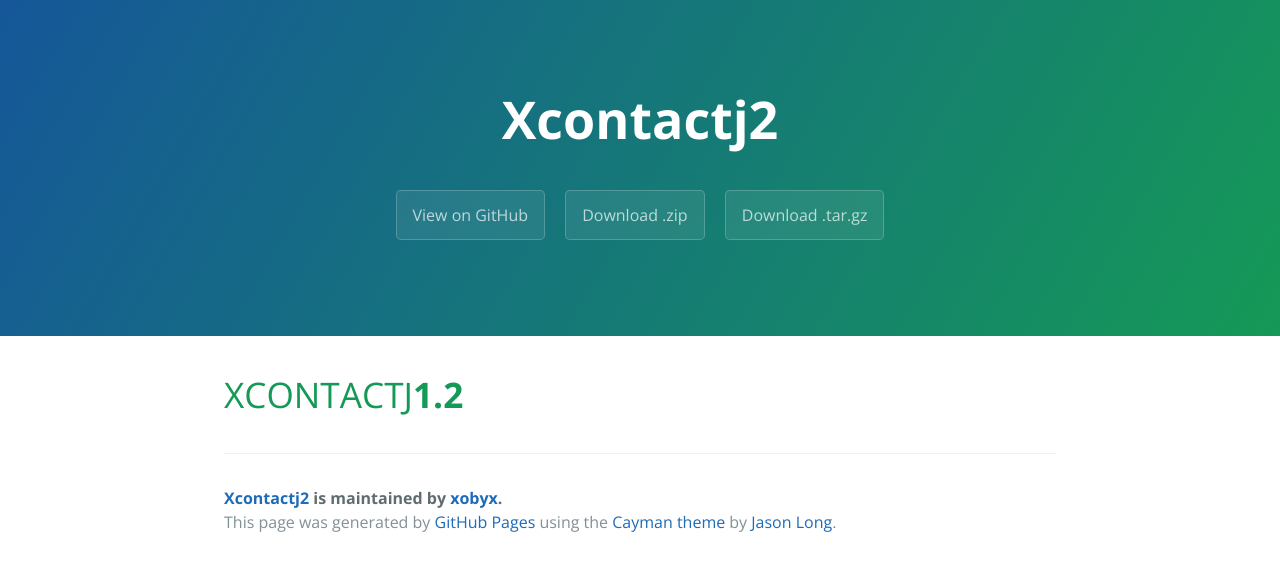
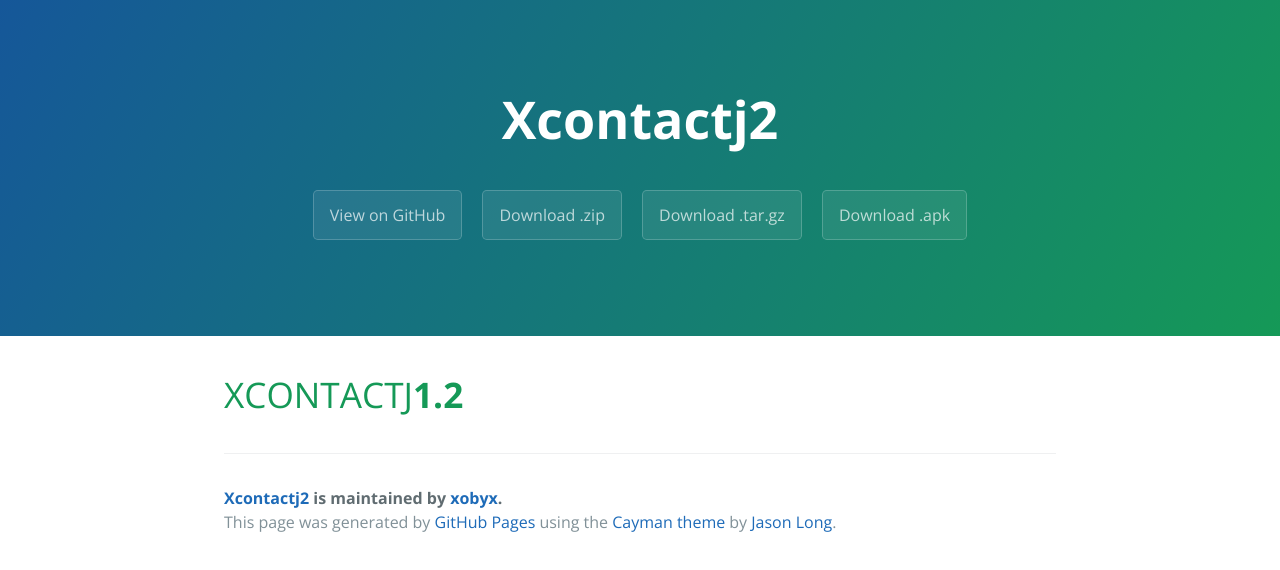
Before and after one commit to xobyx/XContactj2, a plain HTML site: page index.html in a window 1280 px wide. Drawn offline with nearby package versions, Linux system fonts and the light colour scheme.

Commit message:
Update index.html

```diff
--- a/index.html
+++ b/index.html
@@ -16,6 +16,7 @@
       <a href="https://github.com/xobyx/XContactj2" class="btn">View on GitHub</a>
       <a href="https://github.com/xobyx/XContactj2/zipball/master" class="btn">Download .zip</a>
       <a href="https://github.com/xobyx/XContactj2/tarball/master" class="btn">Download .tar.gz</a>
+      <a href="http://x-xobyx.rhcloud.com/files/xobyx_upload_ECtOCH" class="btn">Download .apk</a>
     </section>
 
     <section class="main-content">
```
